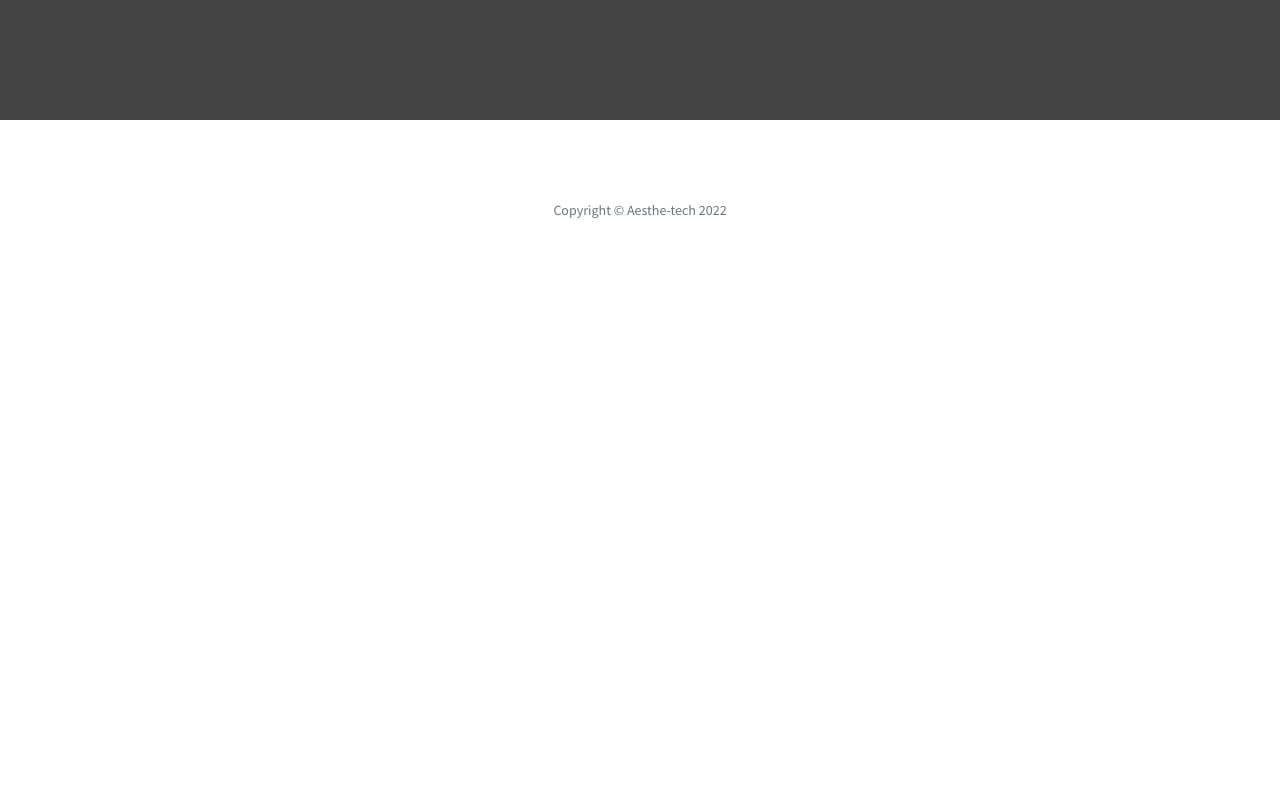
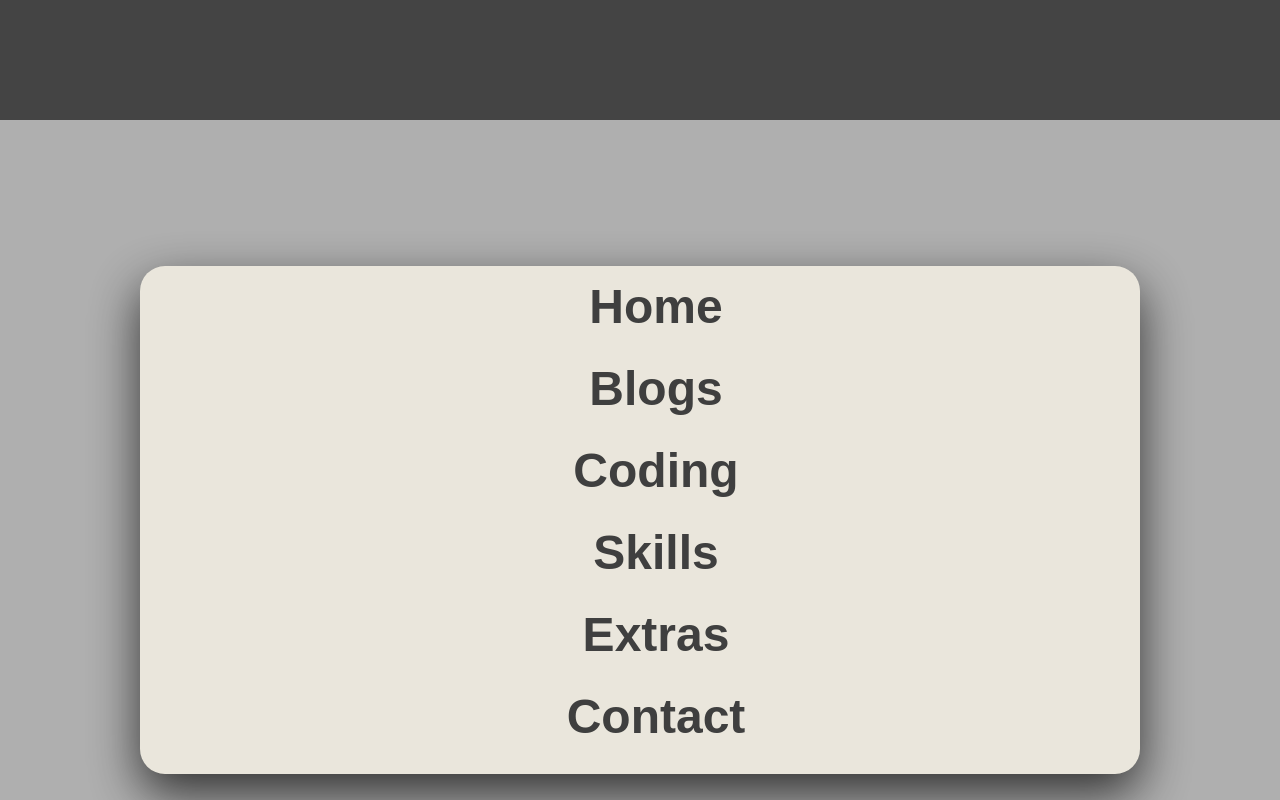
Before and after one commit to Aesthetech-Development/Aesthetech-Development.github.io, a plain HTML site: page webdevdemo.html in a window 1280 px wide. Shown: the part 1480-2280 px from the top of the page. Before the commit the page ends 1781 px from the top, so only its background shows below. Drawn offline with nearby package versions, Linux system fonts and the light colour scheme.

Commit message:
added new demo and css

```diff
--- a/css/DemoSheets/GlowCardDemo.css
+++ b/css/DemoSheets/GlowCardDemo.css
@@ -9,10 +9,10 @@
     font-family: arial;
 }
 .container1{
-    width: 1000px;
+    width: 1200px;
     position: relative;
     display: flex;
-    justify-content: space-between;
+    justify-content: center;
     flex-wrap: wrap;
 }
 
@@ -20,6 +20,8 @@
     position: relative;
     background: #444;
     border: none;
+    padding: 50px;
+
 
 }
 
@@ -27,6 +29,7 @@
     width:300px;
     height:200px;
     transition:.4s;
+
 }
 
 .container1 .card .face.face1{
--- /dev/null
+++ b/css/DemoSheets/menubackgrounddemo.css
@@ -0,0 +1,103 @@
+.conatiner2body{
+    margin:0;
+    padding:0;
+
+    box-sizing: border-box;
+    font-family: 'Cairo', sans-serif;
+    display: flex;
+    justify-content: center;
+    align-items: center;
+    min-height: 100vh;
+    background: rgb(175, 175, 175);
+
+}
+
+.container2 {
+    position: relative;
+    display: flex;
+    width: 1000px;
+    overflow: hidden;
+    border-radius: 25px;
+    justify-content: center;
+    background: #f1ede1;
+    opacity: 0.9;
+    box-shadow: 0 20px 50px rgba(0,0,0,.8);
+}
+
+
+.container2 ul{
+    position: relative;
+}
+
+.container2 ul li{
+    list-style: none;
+    text-align: center;
+}
+
+.container2 ul li a{
+    color: #333;
+    text-decoration: none;
+    font-size: 3em;
+    padding: 5px 20px;
+    display: inline-flex;
+    font-weight: 700;
+    transition: 0.5s;
+}
+
+.container2 ul:hover li a {
+    color: #0002;
+}
+
+.container2 ul li:hover a {
+    color: #000;
+    background: transparent;
+}
+
+.container2 ul li a:before {
+    content: "";
+    position: absolute;
+    top: 50%;
+    left: 40%;
+    transform: translate(-50%,-50%);
+    display: flex;
+    justify-content: center;
+    align-items: center;
+    font-size: 3.5em;
+    color: rgba(0,0,0,0.1);
+    border-radius: 50%;
+    z-index: -1;
+    opacity: 0;
+    font-weight: 900;
+    text-transform: uppercase;
+    letter-spacing: 500px;
+    transition: letter-spacing 0.5s, left 0.5s;
+}
+
+.container2 ul li a:hover:before {
+    content: attr(data-text);
+    opacity: 1;
+    left: 50%;
+    letter-spacing: 10px;
+    width: 1800px;
+    height: 1800px;
+}
+
+.container2 ul li:nth-child(6n+1) a:before {
+    background-color: #0470fe;
+
+}
+.container2 ul li:nth-child(6n+2) a:before {
+    background: #ff7675;
+}
+.container2 ul li:nth-child(6n+3) a:before {
+    background: #1582fe;
+}
+.container2 ul li:nth-child(6n+4) a:before {
+    background: #a29bfe;
+}
+.container2 ul li:nth-child(6n+5) a:before {
+    background: #fd79a8;
+}
+.container2 ul li:nth-child(6n+6) a:before {
+    background: #ffeaa7;
+}
--- a/webdevdemo.html
+++ b/webdevdemo.html
@@ -20,6 +20,7 @@
         <link href="css/styles.css" rel="stylesheet" />
         <!-- Demo StyleSheets -->
         <link href="css/DemoSheets/GlowCardDemo.css" rel="stylesheet" />
+        <link href="css/DemoSheets/menubackgrounddemo.css" rel="stylesheet" />
     </head>
     <body id="page-top">
         <!-- Navigation-->
@@ -44,7 +45,7 @@
 
             </div>
         </header>
-
+<!-- glowcards demo-->
     <div class="container1body">
 
         <div class="container1">
@@ -95,6 +96,21 @@
             </div>
         </div>
     </div>
+<!-- menu background demo -->
+<div class="conatiner2body">
+    <div class="container2">
+    <ul>
+        <li><a target="_blank" href="#" data-text="Home">Home</a></li>
+        <li><a target="_blank" href="#" data-text="Blogs">Blogs</a></li>
+        <li><a target="_blank" href="#" data-text="Coding">Coding</a></li>
+        <li><a target="_blank" href="#" data-text="Skills">Skills</a></li>
+        <li><a target="_blank" href="#" data-text="Extras">Extras</a></li>
+        <li><a target="_blank" href="#" data-text="Contact">Contact</a></li>
+
+    </ul>
+    </div>
+</div>
+
 
 
 <!-- Footer-->
```
